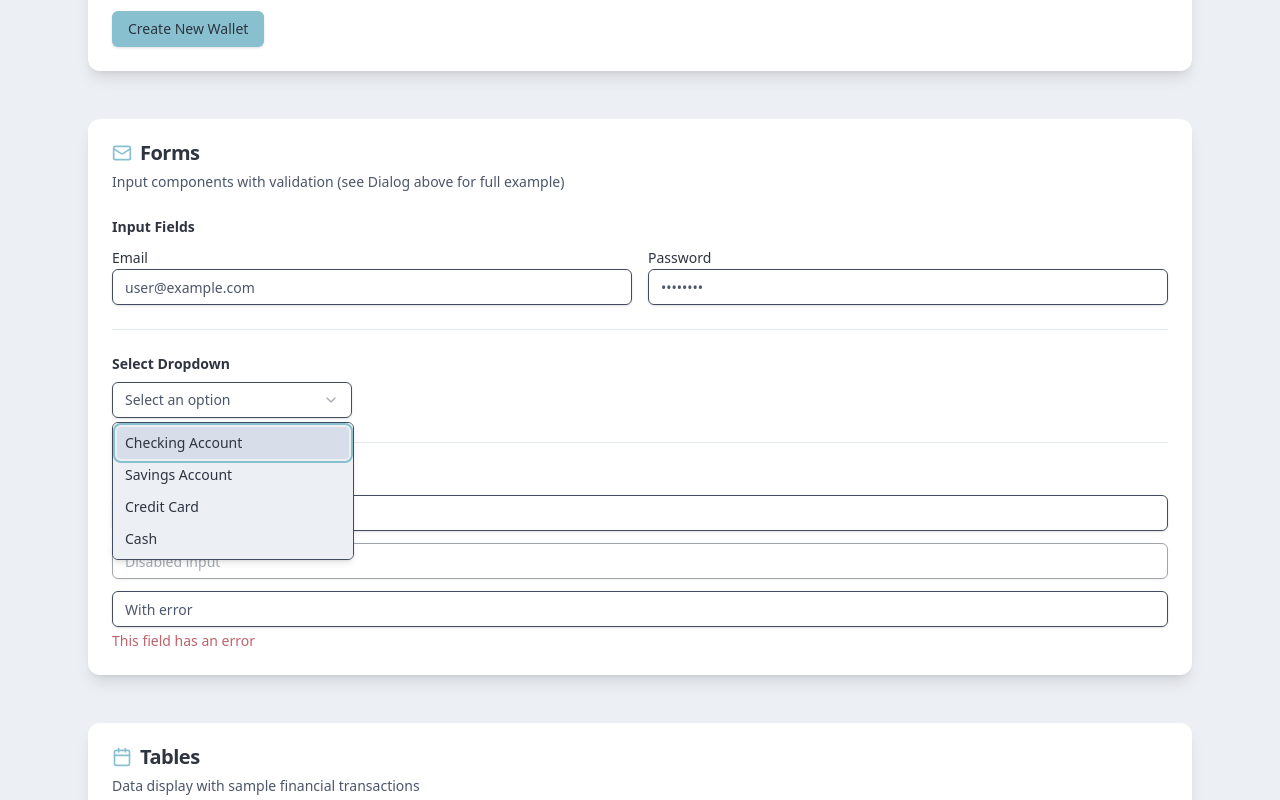
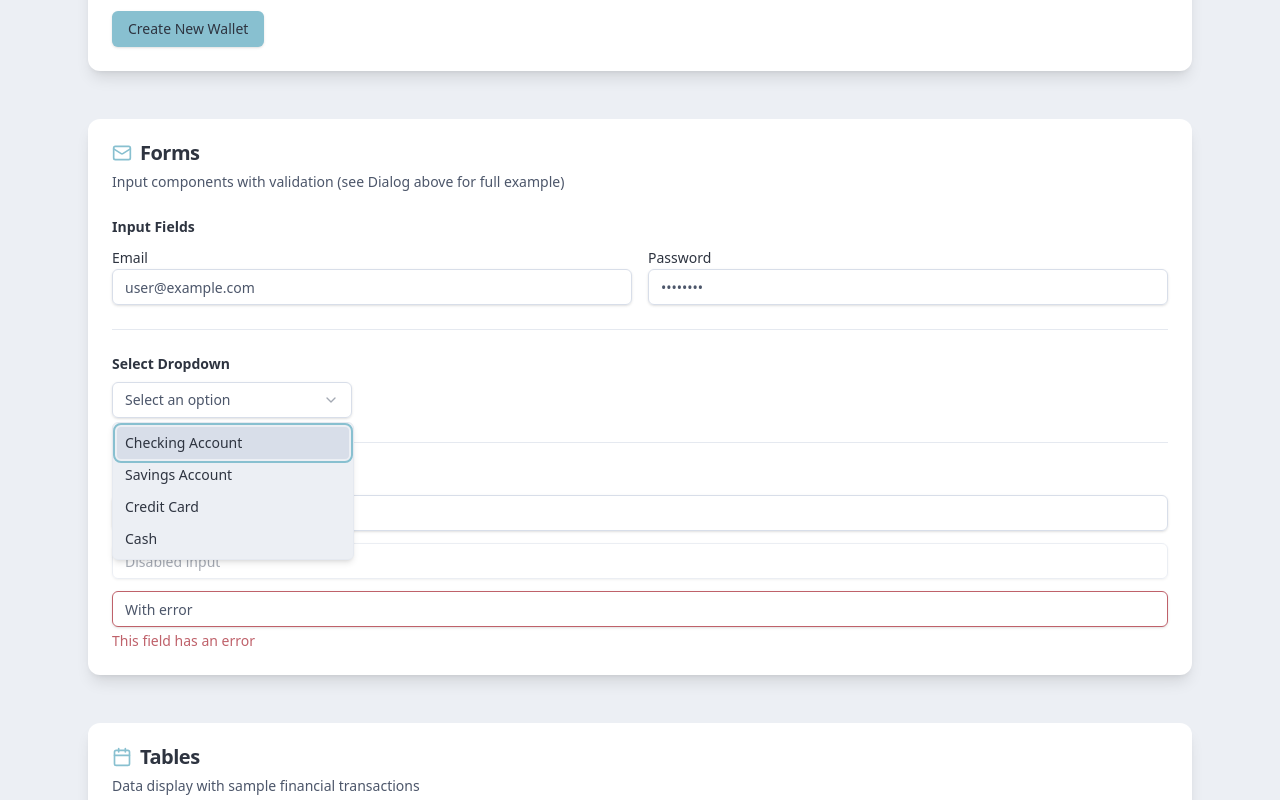
Before and after one commit to Lucas-CSilva/mithril-vault, a Next.js app in the folder web/: page / in a window 1280 px wide. Both pictures are taken after a click on the button "Select an option". Shown: the part 2271-3071 px from the top of the page. Built offline with nearby package versions, Linux system fonts and the light colour scheme.

Commit message:
docs: Add product definitions

```diff
--- a/web/src/app/globals.css
+++ b/web/src/app/globals.css
@@ -89,10 +89,6 @@
    Base Styles
    ============================================================================ */
 
-* {
-  border-color: var(--nord-2);
-}
-
 body {
   background: var(--background);
   color: var(--foreground);
--- a/web/src/shared/components/ui/select.tsx
+++ b/web/src/shared/components/ui/select.tsx
@@ -76,7 +76,7 @@
     <SelectPrimitive.Content
       ref={ref}
       className={cn(
-        "border-border text-foreground data-[state=open]:animate-in data-[state=closed]:animate-out data-[state=closed]:fade-out-0 data-[state=open]:fade-in-0 data-[state=closed]:zoom-out-95 data-[state=open]:zoom-in-95 data-[side=bottom]:slide-in-from-top-2 data-[side=left]:slide-in-from-right-2 data-[side=right]:slide-in-from-left-2 data-[side=top]:slide-in-from-bottom-2 relative z-50 max-h-96 min-w-[8rem] overflow-hidden rounded-md border bg-[#ECEFF4] shadow-md",
+        "border-border text-foreground data-[state=open]:animate-in data-[state=closed]:animate-out data-[state=closed]:fade-out-0 data-[state=open]:fade-in-0 data-[state=closed]:zoom-out-95 data-[state=open]:zoom-in-95 data-[side=bottom]:slide-in-from-top-2 data-[side=left]:slide-in-from-right-2 data-[side=right]:slide-in-from-left-2 data-[side=top]:slide-in-from-bottom-2 relative z-50 max-h-96 min-w-[8rem] overflow-hidden rounded-md border bg-popover shadow-md",
         position === "popper" &&
           "data-[side=bottom]:translate-y-1 data-[side=left]:-translate-x-1 data-[side=right]:translate-x-1 data-[side=top]:-translate-y-1",
         className,
@@ -87,7 +87,7 @@
       <SelectScrollUpButton />
       <SelectPrimitive.Viewport
         className={cn(
-          "bg-[#ECEFF4] p-1",
+          "bg-popover p-1",
           position === "popper" &&
             "h-[var(--radix-select-trigger-height)] w-full min-w-[var(--radix-select-trigger-width)]",
         )}
```
Also changed, not shown: 2 other files (tests, documents, lock files or other folders).
